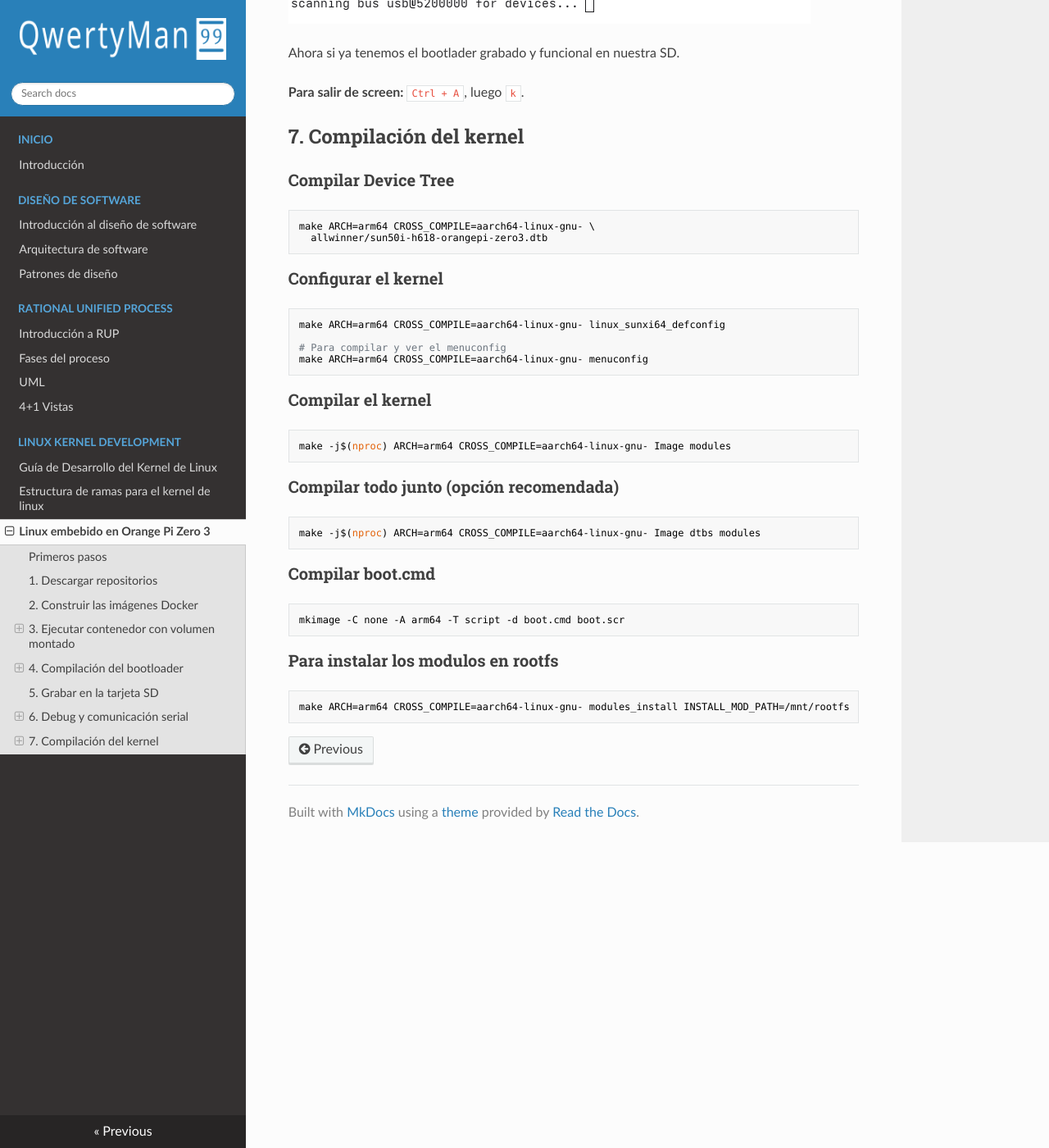
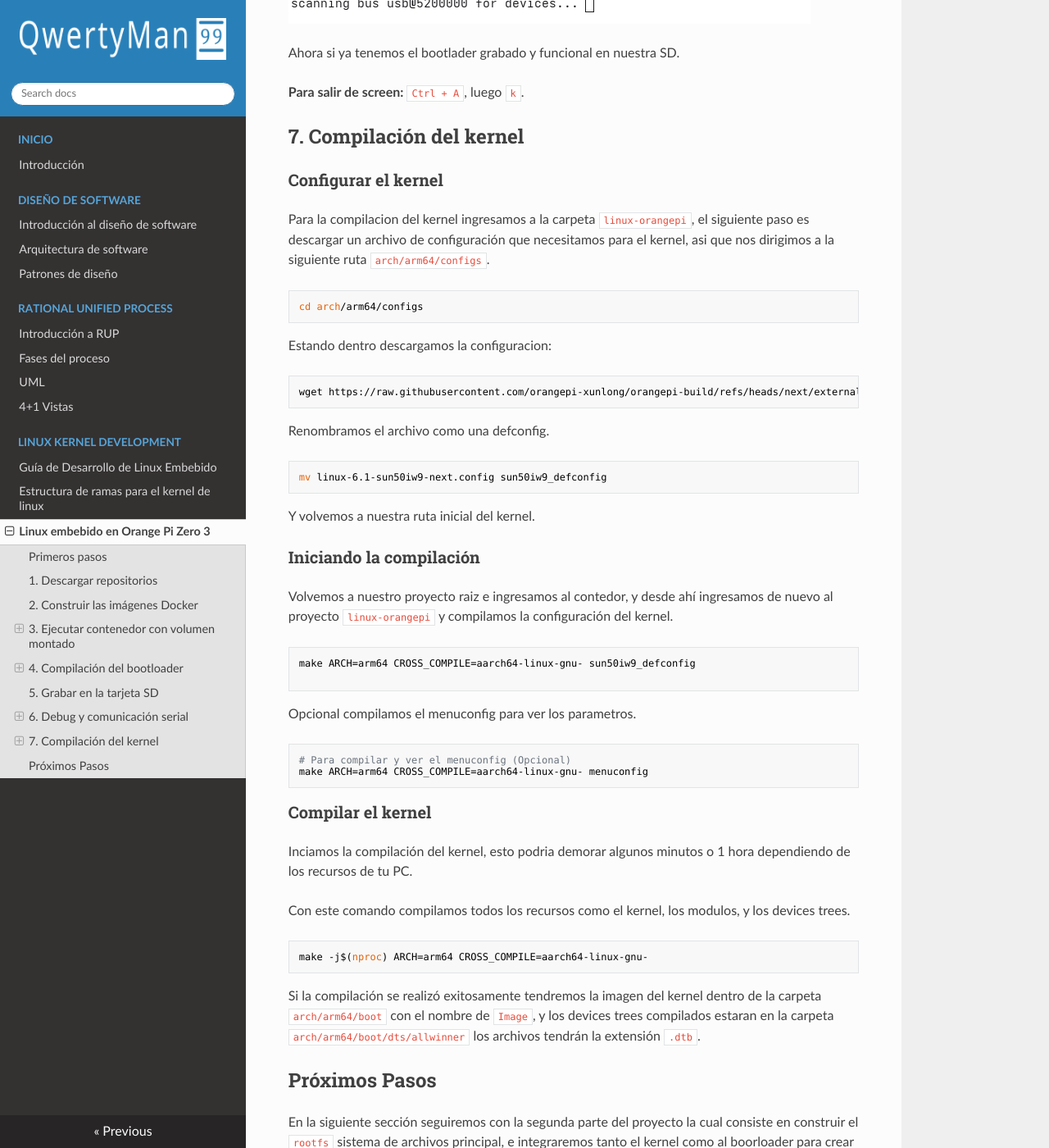
Before and after one commit to joanqwerty/qwertyManual, an MkDocs documentation site: the page built from docs/linux-development/orangepi/orangepi-zero3.md, in a window 1280 px wide and 1400 px high, scrolled down 4283 px. Shown: the whole window at 82% size. Built offline with MkDocs 1.6.1, drawn with Linux system fonts in a browser that asks for light colours; nearby versions of some CDN libraries; some of the changed text lies outside the part shown.

Commit message:
feat(linux): Actualizacion de informacion de la guia linux.
Linux index, Se actualizo el incide de la guia de desarro linux para abracar los temas que se llevaran a cabo.

orangePi: Se agrego la informacion completa para la compilacion del kernel y del bootloader.

````diff
--- a/docs/linux-development/orangepi/orangepi-zero3.md
+++ b/docs/linux-development/orangepi/orangepi-zero3.md
@@ -153,32 +153,65 @@ Ahora si ya tenemos el bootlader grabado y funcional en nuestra SD.
 
 ## 7. Compilación del kernel
 
-### Compilar Device Tree
-
-```bash
-make ARCH=arm64 CROSS_COMPILE=aarch64-linux-gnu- \
-  allwinner/sun50i-h618-orangepi-zero3.dtb
-```
 
 ### Configurar el kernel
 
+Para la compilacion del kernel ingresamos a la carpeta `linux-orangepi`, el siguiente paso es descargar un archivo de configuración que necesitamos para el kernel, asi que nos dirigimos a la siguiente ruta `arch/arm64/configs`.
+
 ```bash
-make ARCH=arm64 CROSS_COMPILE=aarch64-linux-gnu- linux_sunxi64_defconfig
+cd arch/arm64/configs
+```
 
-# Para compilar y ver el menuconfig
+Estando dentro descargamos la configuracion:
+
+```bash
+wget https://raw.githubusercontent.com/orangepi-xunlong/orangepi-build/refs/heads/next/external/config/kernel/linux-6.1-sun50iw9-next.config
+```
+
+Renombramos el archivo como una defconfig.
+
+```bash
+mv linux-6.1-sun50iw9-next.config sun50iw9_defconfig
+```
+
+Y volvemos a nuestra ruta inicial del kernel.
+
+### Iniciando la compilación
+
+Volvemos a nuestro proyecto raiz e ingresamos al contedor, y desde ahí ingresamos de nuevo al proyecto `linux-orangepi` y compilamos la configuración del kernel.
+
+```bash
+make ARCH=arm64 CROSS_COMPILE=aarch64-linux-gnu- sun50iw9_defconfig
+
+```
+
+Opcional compilamos el menuconfig para ver los parametros.
+
+```bash
+# Para compilar y ver el menuconfig (Opcional)
 make ARCH=arm64 CROSS_COMPILE=aarch64-linux-gnu- menuconfig
 ```
 
 ### Compilar el kernel
 
+Inciamos la compilación del kernel, esto podria demorar algunos minutos o 1 hora dependiendo de los recursos de tu PC.
+
+Con este comando compilamos todos los recursos como el kernel, los modulos, y los devices trees.
+
 ```bash
-make -j$(nproc) ARCH=arm64 CROSS_COMPILE=aarch64-linux-gnu- Image modules
+make -j$(nproc) ARCH=arm64 CROSS_COMPILE=aarch64-linux-gnu-
 ```
 
-### Compilar todo junto (opción recomendada)
+Si la compilación se realizó exitosamente tendremos la imagen del kernel dentro de la carpeta `arch/arm64/boot` con el nombre de `Image`, y los devices trees compilados estaran en la carpeta `arch/arm64/boot/dts/allwinner` los archivos tendrán la extensión `.dtb`.
+
+<!--
+### Compilar Device Tree
+
+Si solo quieres algun device tree especifico entonces solo eliges y lo compilas.
 
 ```bash
-make -j$(nproc) ARCH=arm64 CROSS_COMPILE=aarch64-linux-gnu- Image dtbs modules
+make ARCH=arm64 CROSS_COMPILE=aarch64-linux-gnu- \
+  allwinner/sun50i-h618-orangepi-zero3.dtb
 ```
 
 ### Compilar boot.cmd
@@ -191,4 +224,8 @@ mkimage -C none -A arm64 -T script -d boot.cmd boot.scr
 
 ```bash
 make ARCH=arm64 CROSS_COMPILE=aarch64-linux-gnu- modules_install INSTALL_MOD_PATH=/mnt/rootfs
-```
+``` -->
+
+## Próximos Pasos
+
+En la siguiente sección seguiremos con la segunda parte del proyecto la cual consiste en construir el `rootfs` sistema de archivos principal, e integraremos tanto el kernel como al boorloader para crear una imagen lista para ejecutar en la OrangePi Zero 3.
--- a/mkdocs.yml
+++ b/mkdocs.yml
@@ -21,7 +21,7 @@ nav:
       - 4+1 Vistas: rup/views-4+1.md
 
   - Linux Kernel Development:
-      - Guía de Desarrollo del Kernel de Linux: linux-development/index.md
+      - Guía de Desarrollo de Linux Embebido: linux-development/index.md
       - Estructura de ramas para el kernel de linux: linux-development/linux-kernel-trees.md
       - Linux embebido en Orange Pi Zero 3: linux-development/orangepi/orangepi-zero3.md
 
````
Also changed, not shown: other parts of docs/linux-development/orangepi/orangepi-zero3.md (+1 -1 lines), docs/linux-development/index.md (+107 -29 lines).
